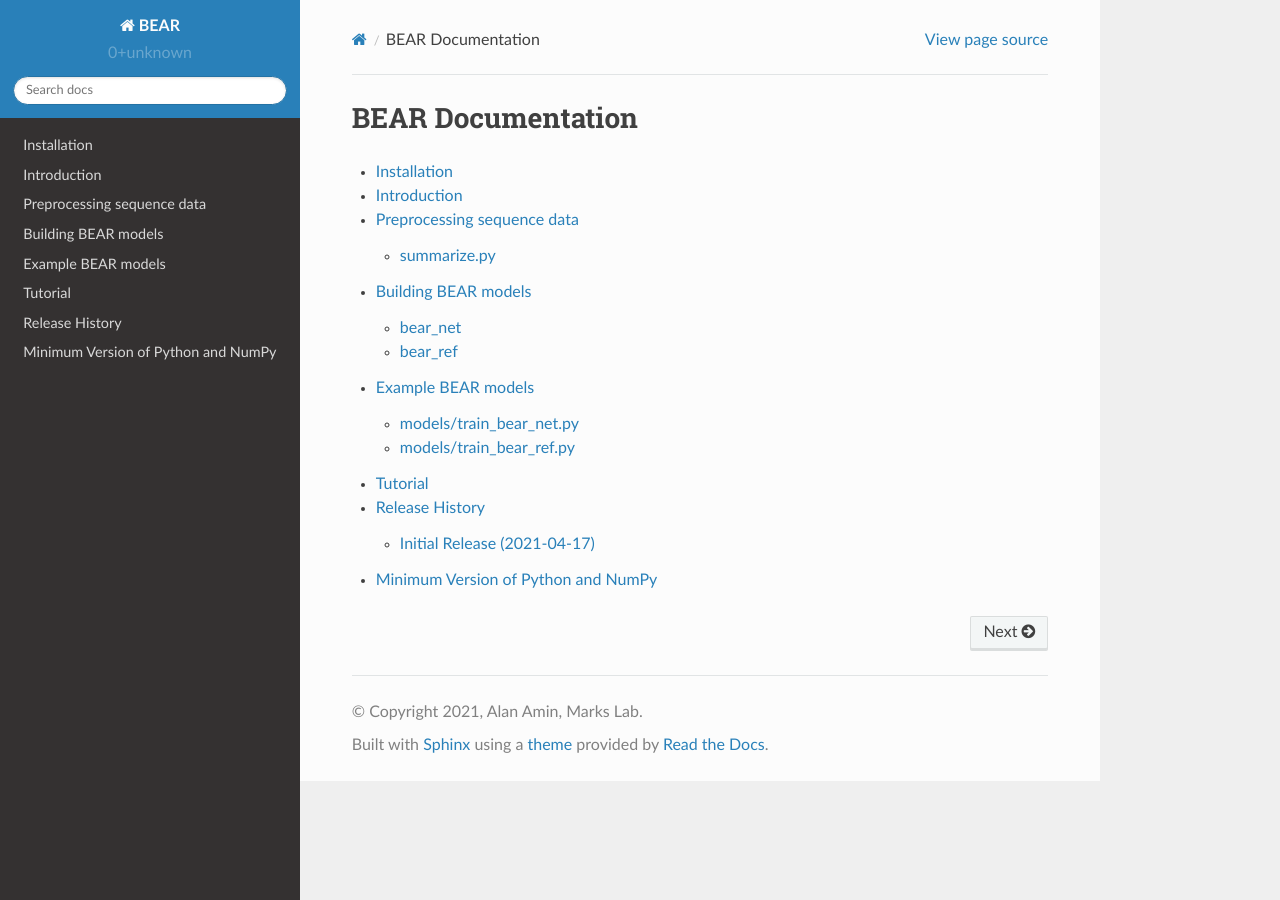
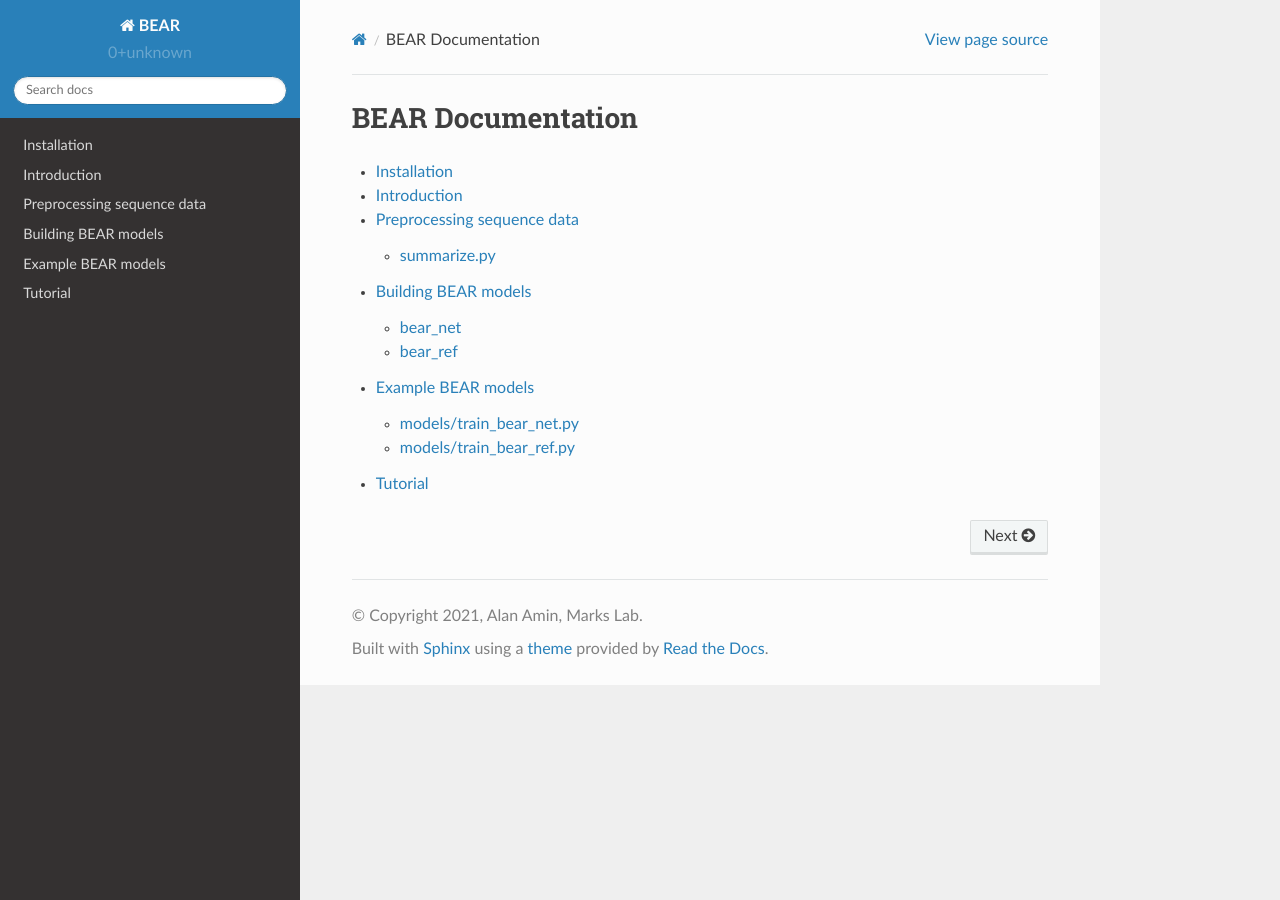
Before and after one commit to debbiemarkslab/BEAR, a Sphinx documentation site: the page built from docs/source/index.rst, in a window 1280 px wide. Built offline with Sphinx 7.4.7 and the Read the Docs theme 2.0.0, drawn with Linux system fonts in a browser that asks for light colours; part of the change alters nothing that is shown.

Commit message:
Delete minimum versions and release history pages.

```diff
--- a/docs/source/index.rst
+++ b/docs/source/index.rst
@@ -11,5 +11,3 @@ BEAR Documentation
 
    installation
    usage
-   release-history
-   min_versions
--- a/docs/source/min_versions.rst
+++ /dev/null
@@ -1,28 +0,0 @@
-===================================
-Minimum Version of Python and NumPy
-===================================
-
-
-- This project supports at least the minor versions of Python
-  initially released 42 months prior to a planned project release
-  date.
-- The project will always support at least the 2 latest minor
-  versions of Python.
-- The project will support minor versions of ``numpy`` initially
-  released in the 24 months prior to a planned project release date or
-  the oldest version that supports the minimum Python version
-  (whichever is higher).
-- The project will always support at least the 3 latest minor
-  versions of NumPy.
-
-The minimum supported version of Python will be set to
-``python_requires`` in ``setup``.  All supported minor versions of
-Python will be in the test matrix and have binary artifacts built
-for releases.
-
-The project should adjust upward the minimum Python and NumPy
-version support on every minor and major release, but never on a
-patch release.
-
-This is consistent with NumPy `NEP 29
-<https://numpy.org/neps/nep-0029-deprecation_policy.html>`__.
--- a/docs/source/release-history.rst
+++ /dev/null
@@ -1,7 +0,0 @@
-===============
-Release History
-===============
-
-Initial Release (2021-04-17)
-----------------------------
-Includes bear_net, bear_ref for training or evaluating a single model at a time, and examples.
```
